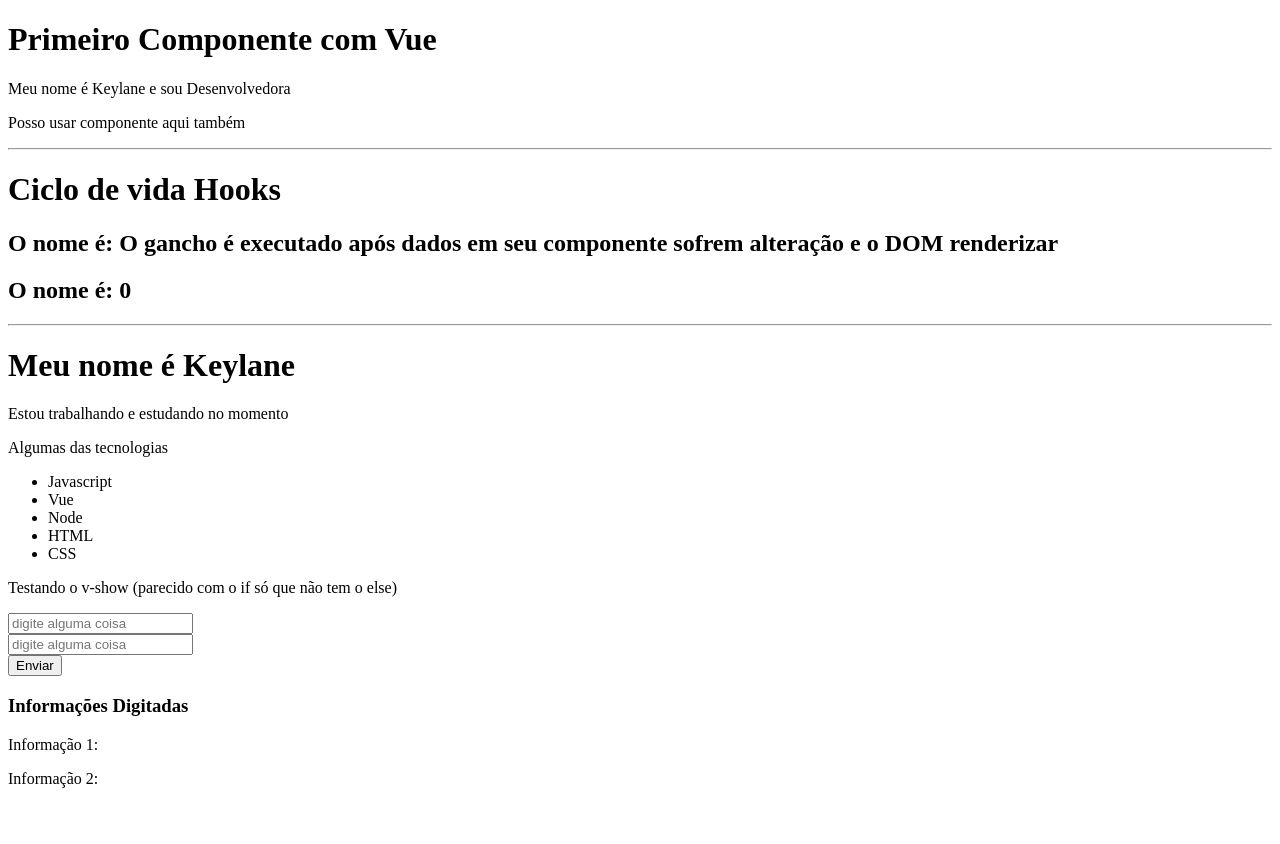
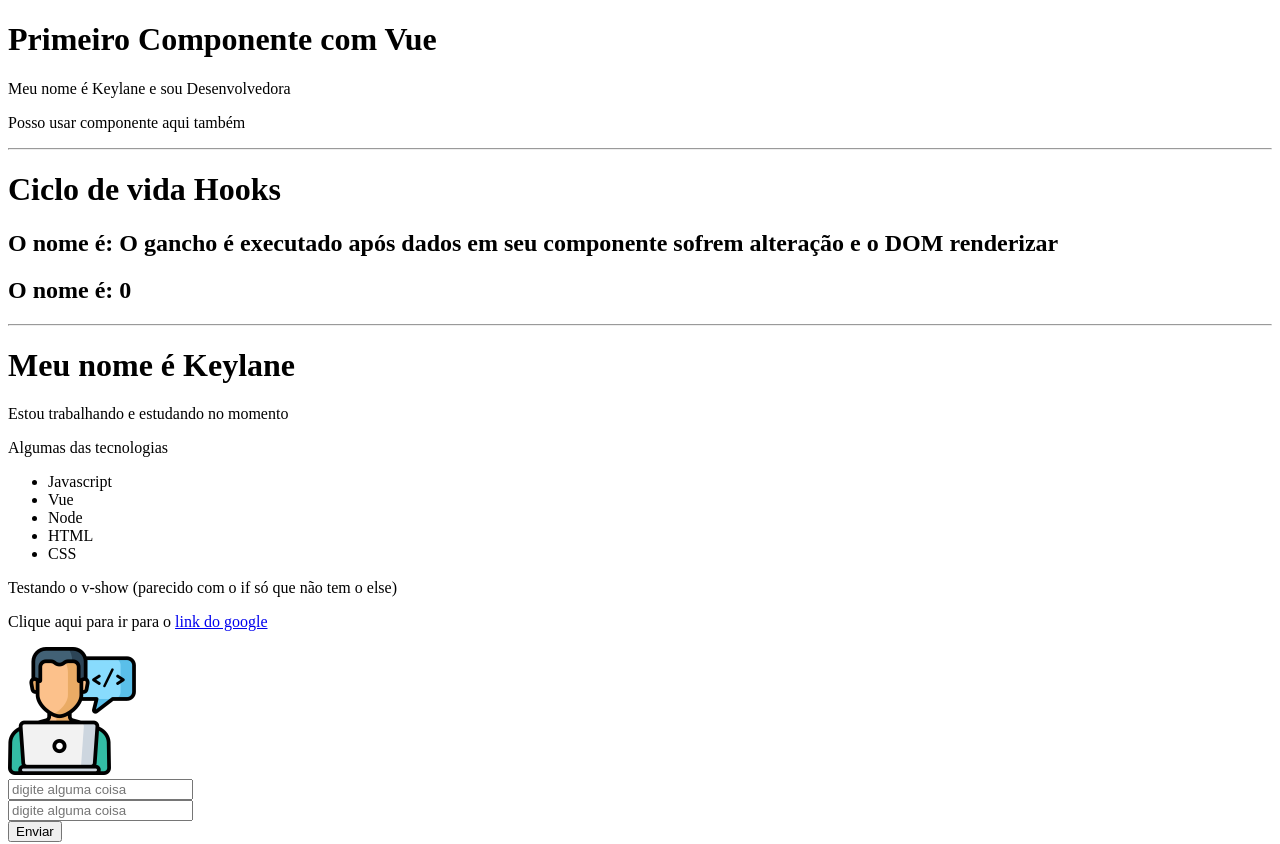
Before and after one commit to KeylaneSilva/initVuejs, a Vue app in the folder projeto-instalacaoAv/: page / in a window 1280 px wide. Shown: the top 844 px of the page. Before the commit the page ends 804 px from the top, so only its background shows below. Built offline with nearby package versions, Linux system fonts and the light colour scheme; the HTML template or start-up script is replaced by a standard one.

Commit message:
atributo dinamico

```diff
--- a/projeto-instalacaoAv/src/components/Info.vue
+++ b/projeto-instalacaoAv/src/components/Info.vue
@@ -10,14 +10,22 @@
       <li>{{tecnologia4}}</li>
       <li>{{tecnologia5}}</li>
     </ul>
+    <p v-show="teste_show">Testando o v-show (parecido com o if só que não tem o else)</p>
+    <p>Clique aqui para ir para o <a v-bind:href="meu_link" target="_blank">link do google</a></p>
+    <Picture/>
 
-    <p v-show="teste_show">Testando o v-show (parecido com o if só que não tem o else)</p>
   </div>
 </template>
 
 <script>
+  import Picture from './Picture.vue'
+
   export default{
     name: 'Info',
+
+    components: {
+      Picture
+    },
 
     data(){
       return{
@@ -27,7 +35,8 @@
         tecnologia4: 'HTML',
         tecnologia5: 'CSS',
         status_trabalho: true,
-        teste_show: true
+        teste_show: true,
+        meu_link: 'https://www.google.com.br/'
       }
     }
   }
--- /dev/null
+++ b/projeto-instalacaoAv/src/components/Picture.vue
@@ -0,0 +1,18 @@
+<template>
+  <div>
+    <img :src="picture" :alt="descricao">
+  </div>
+</template>
+
+<script>
+  export default{
+    name: 'Picture',
+    data(){
+      return{
+        picture: '/img/avatar.png',
+        descricao: 'Keyane Silva'
+      }
+    }
+  }
+
+</script>
```
Also changed, not shown: projeto-instalacaoAv/public/img/avatar.png (added).
